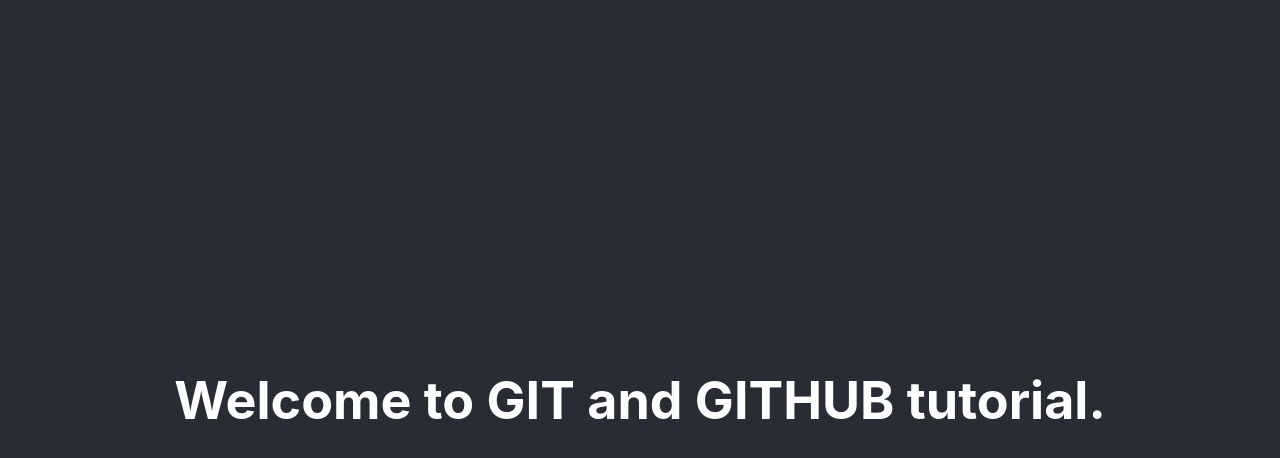
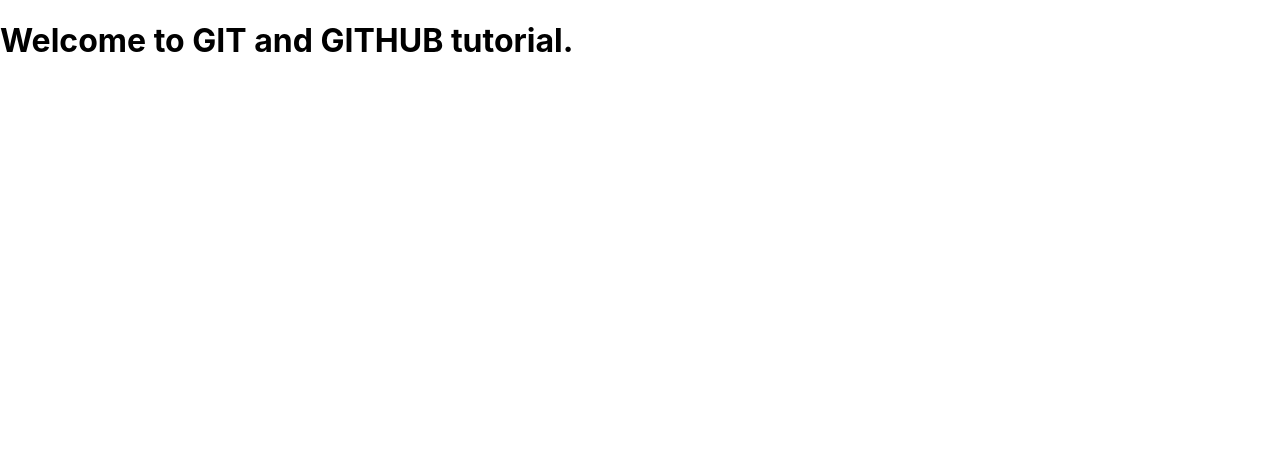
Before and after one commit to ManaliSP/git-github-hands-on, a React (Create React App) app: page / in a window 1280 px wide. Shown: the top 458 px of the page. Built offline with nearby package versions, Linux system fonts and the light colour scheme.

Commit message:
app.css deleted

```diff
--- a/src/App.css
+++ /dev/null
@@ -1,38 +0,0 @@
-.App {
-  text-align: center;
-}
-
-.App-logo {
-  height: 40vmin;
-  pointer-events: none;
-}
-
-@media (prefers-reduced-motion: no-preference) {
-  .App-logo {
-    animation: App-logo-spin infinite 20s linear;
-  }
-}
-
-.App-header {
-  background-color: #282c34;
-  min-height: 100vh;
-  display: flex;
-  flex-direction: column;
-  align-items: center;
-  justify-content: center;
-  font-size: calc(10px + 2vmin);
-  color: white;
-}
-
-.App-link {
-  color: #61dafb;
-}
-
-@keyframes App-logo-spin {
-  from {
-    transform: rotate(0deg);
-  }
-  to {
-    transform: rotate(360deg);
-  }
-}
--- a/src/App.js
+++ b/src/App.js
@@ -1,5 +1,3 @@
-import './App.css';
-
 function App() {
   return (
     <div className="App">
```
